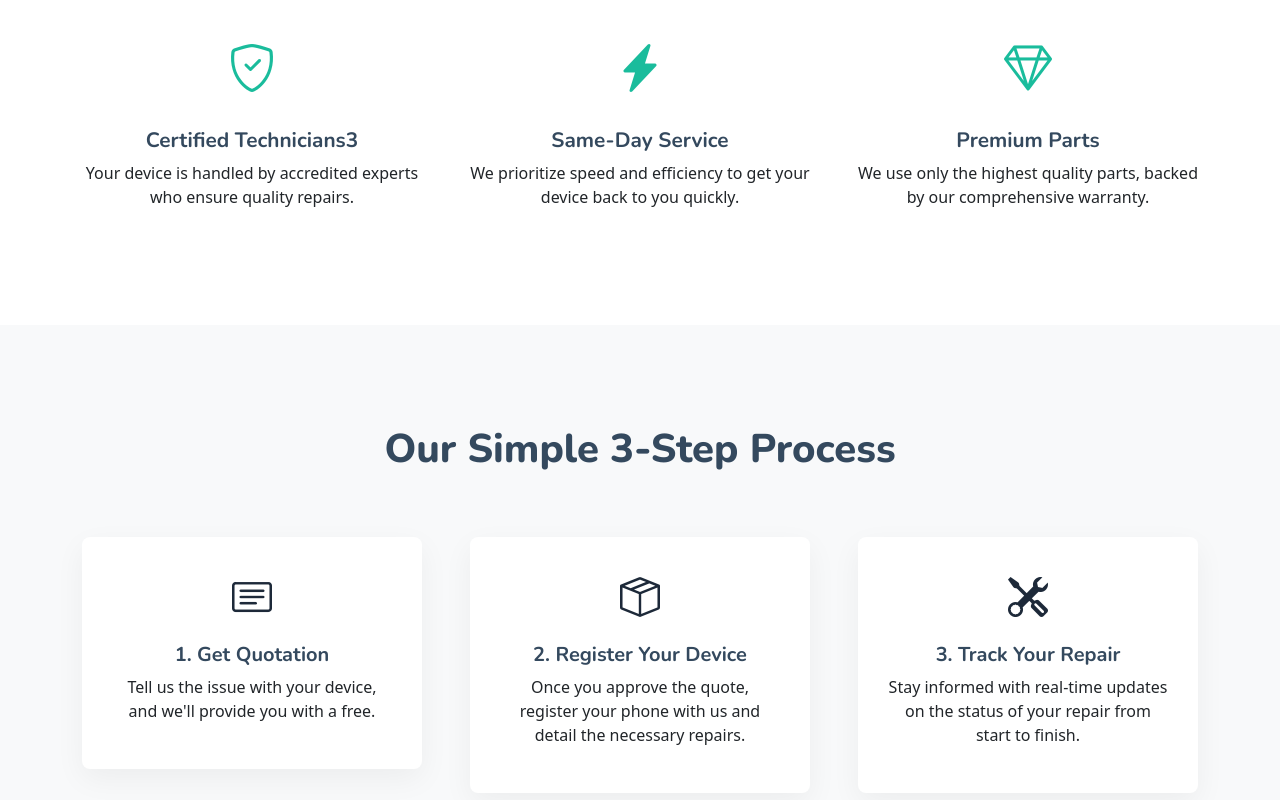
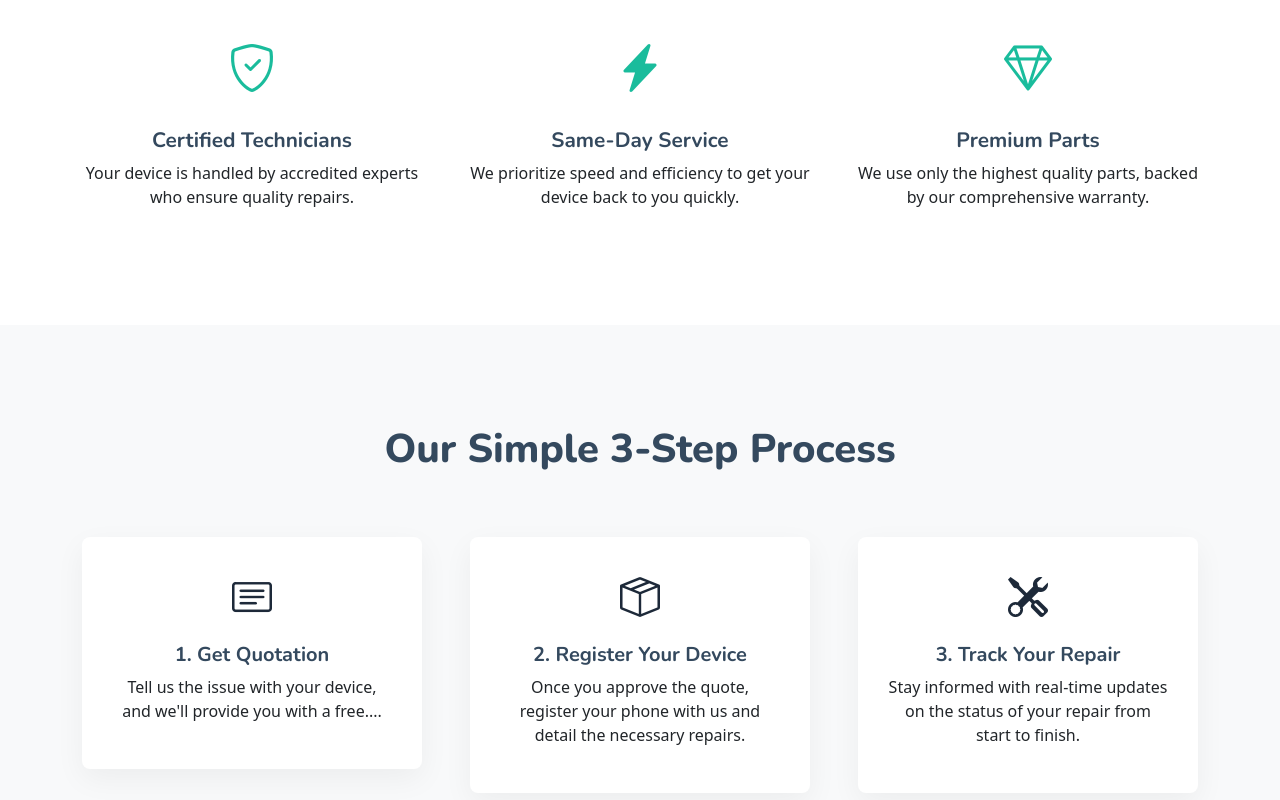
Before and after one commit to BuddhiDassanayake/Dr.Phone, a React (Vite) app in the folder frontend/: page / in a window 1280 px wide. Shown: the part 740-1540 px from the top of the page. Built offline with nearby package versions, Linux system fonts and the light colour scheme.

Commit message:
Pipe line Test 2

```diff
--- a/frontend/src/pages/Home.jsx
+++ b/frontend/src/pages/Home.jsx
@@ -8,7 +8,7 @@ import RepairTrackingModal from "../components/RepairTrackingModal";
 const features = [
   {
     icon: "bi bi-shield-check",
-    title: "Certified Technicians3",
+    title: "Certified Technicians",
     description: "Your device is handled by accredited experts who ensure quality repairs.",
   },
   {
@@ -28,7 +28,7 @@ const howItWorksSteps = [
     {
         icon: "bi bi-card-text",
         title: "1. Get Quotation",
-        description: "Tell us the issue with your device, and we'll provide you with a free. ",
+        description: "Tell us the issue with your device, and we'll provide you with a free.... ",
     },
     {
         icon: "bi bi-box-seam",
```
Also changed, not shown: 1 other file (tests, documents, lock files or other folders).
